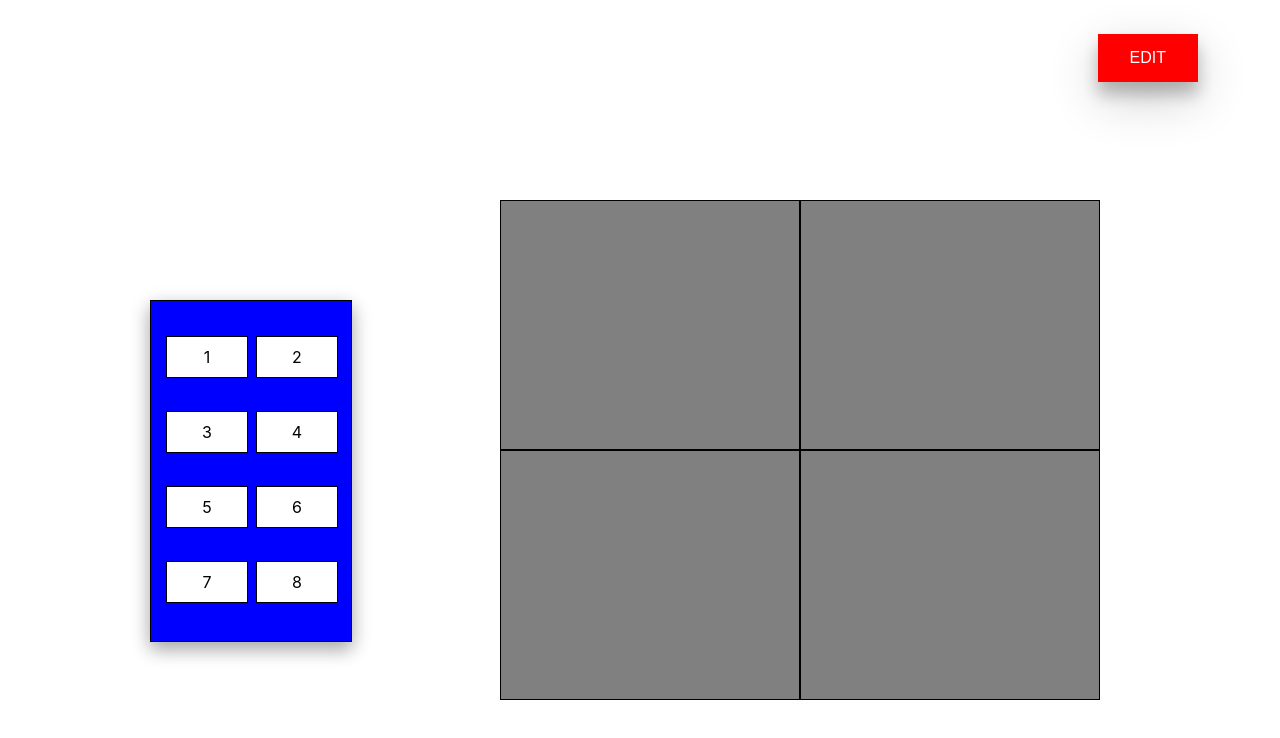
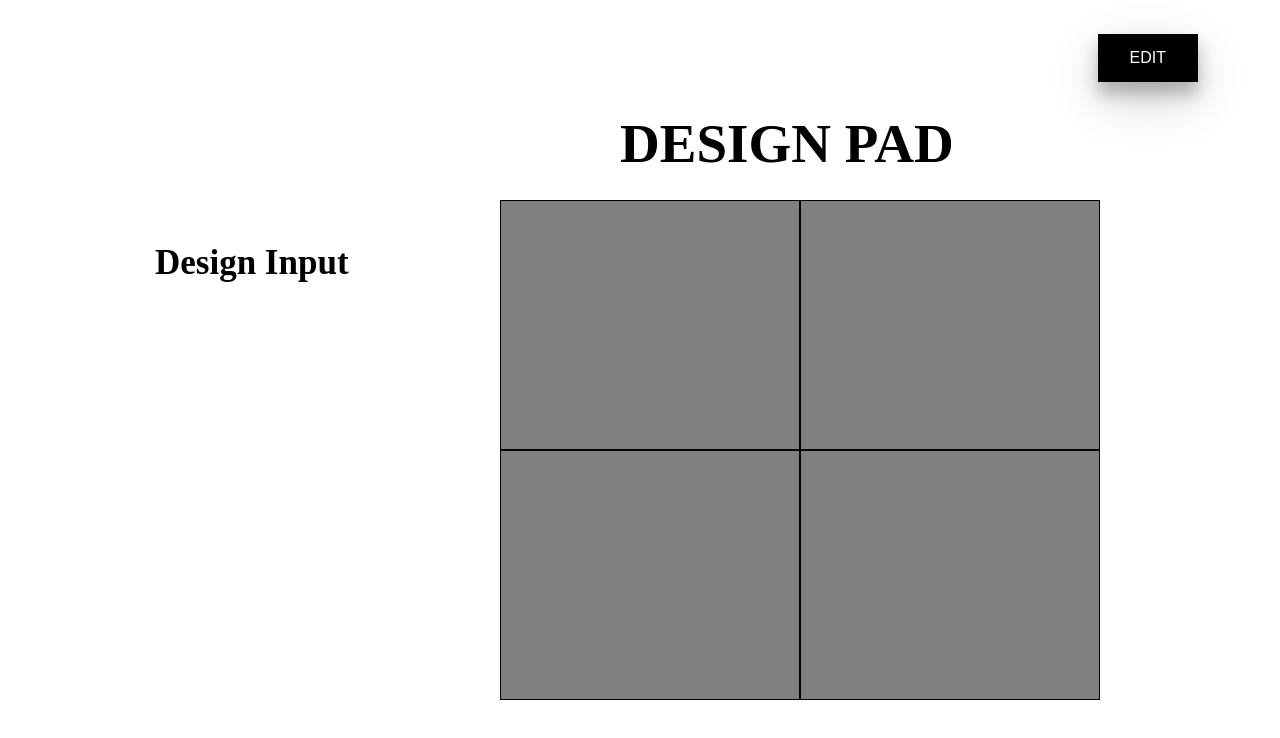
Before and after one commit to 464squad/design-pad, a React (Create React App) app: page / in a window 1280 px wide. Shown: the top 738 px of the page. Built offline with nearby package versions, Linux system fonts and the light colour scheme.

Commit message:
edit mode logic added to the button

```diff
--- a/src/components/DesignBoard.js
+++ b/src/components/DesignBoard.js
@@ -1,7 +1,7 @@
 import React from 'react'
 import DesignPad from './DesignPad'
 
-export default function DesignBoard() {
+export default function DesignBoard(props) {
 
     return (
         <div>
--- a/src/components/DesignContainer.js
+++ b/src/components/DesignContainer.js
@@ -1,15 +1,17 @@
-import React from 'react'
+import React, { useState } from 'react'
 import DesignBoard from './DesignBoard'
 import PadInput from './PadInput'
 
 export default function DesignContainer() {
 
+    const [isEdittable, setIsEdittable] = useState(false);
 
     return (
         <div>
-        <button className ="EditButton" onClick={console.log("testing addition of edit button")} >EDIT</button>
+        <button className ={`EditButton${isEdittable ? "Active" : ""}`}
+         onClick = {() => {setIsEdittable(!isEdittable)}}>EDIT</button>
         <DesignBoard />
-        <PadInput />
+        <PadInput editMode = {isEdittable} />
         </div>
     )
 }
--- a/src/components/DesignPad.js
+++ b/src/components/DesignPad.js
@@ -1,14 +1,17 @@
 import React from 'react'
 import '../styles.css'
 
-export default function DesignPad() {
+export default function DesignPad(props) {
 
     return (
-        <div className ="DesignPad-container">
-            <div className ="DesignPad-box1"></div>
-            <div className ="DesignPad-box2"></div>
-            <div className ="DesignPad-box3"></div>
-            <div className ="DesignPad-box4"></div>
+        <div>
+        <h1 className = "DesignPad-h1">DESIGN PAD</h1>
+            <div className="DesignPad-container">
+                <div className="DesignPad-box1"></div>
+                <div className="DesignPad-box2"></div>
+                <div className="DesignPad-box3"></div>
+                <div className="DesignPad-box4"></div>
+            </div>
         </div>
     )
 }
--- a/src/components/PadInput.js
+++ b/src/components/PadInput.js
@@ -1,10 +1,16 @@
 import React from 'react'
+import '../styles.css'
 
-export default function PadInput() {
+export default function PadInput(props) {
 
+    //Hides the PadInput when the edit mode is on
+    let customStyle = {display:""};
+    props.editMode ? customStyle.display="grid" : customStyle.display="none";
 
     return (
-        <div className = "PadInput-container">
+        <div>
+        <h1 className = "PadInput-h1">Design Input</h1>
+            <div className = "PadInput-container" style = {customStyle}>
                 <div className = "PadInput-box1">1</div>
                 <div className = "PadInput-box2">2</div>
                 <div className = "PadInput-box3">3</div>
@@ -14,5 +20,6 @@ export default function PadInput() {
                 <div className = "PadInput-box7">7</div>
                 <div className = "PadInput-box8">8</div>
             </div>
+        </div>
     )
 }
--- a/src/styles.css
+++ b/src/styles.css
@@ -29,7 +29,15 @@
     background: grey;
     border: 1px solid;
 }
-
+.DesignPad-h1{
+    text-align:"center";
+    line-height:"250px";
+    position: absolute;
+    left: 620px;
+    top: 75px;
+    font-size: 55px;
+    font-family: "Times New Roman", Times, serif;
+}
 
 .PadInput-container{
     display: grid;
@@ -42,7 +50,7 @@
     right: 40px;
     width: 200px;
     height: 340px;
-    background: blue;
+    background: #676dbb;
     box-shadow: 0 8px 16px 0 rgba(0,0,0,0.2), 0 6px 20px 0 rgba(0,0,0,0.19);
 
 }
@@ -137,8 +145,35 @@
     margin-top: 35px;
     line-height: 40px;
 }
+.PadInput-h1{
+    text-align:"center";
+    line-height:"250px";
+    position: absolute;
+    left: 155px;
+    top: 220px;
+    font-size: 35px;
+    font-family: "Times New Roman", Times, serif;
+}
+
 
 .EditButton{
+    background-color: black;
+    border: none;
+    color: white;
+    padding: 15px 32px;
+    text-align: center;
+    text-decoration: none;
+    display: inline-block;
+    font-size: 16px;
+    margin: 4px 2px;
+    cursor: pointer;
+    position: absolute;
+    right: 80px;
+    top: 30px;
+    box-shadow: 0 12px 16px 0 rgba(0,0,0,0.24), 0 17px 50px 0 rgba(0,0,0,0.19);
+}
+
+.EditButtonActive{
     background-color: red;
     border: none;
     color: white;
@@ -153,6 +188,4 @@
     right: 80px;
     top: 30px;
     box-shadow: 0 12px 16px 0 rgba(0,0,0,0.24), 0 17px 50px 0 rgba(0,0,0,0.19);
-
-
 }
```
Lines whose indentation alone changed are shown as unchanged.
